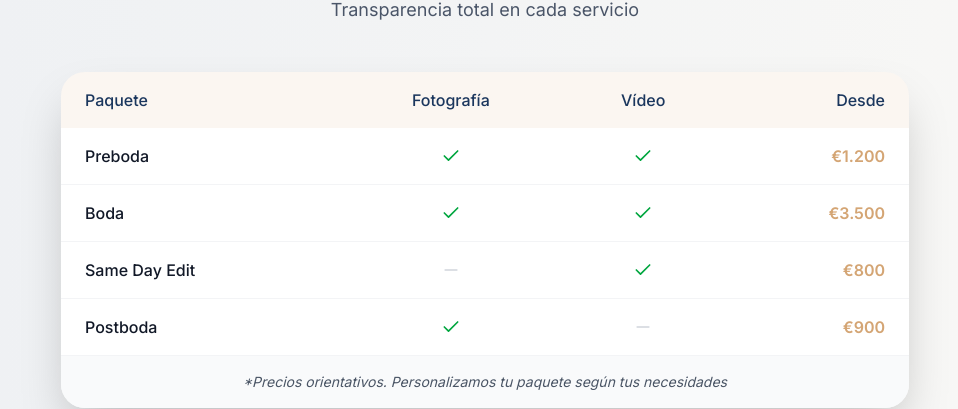
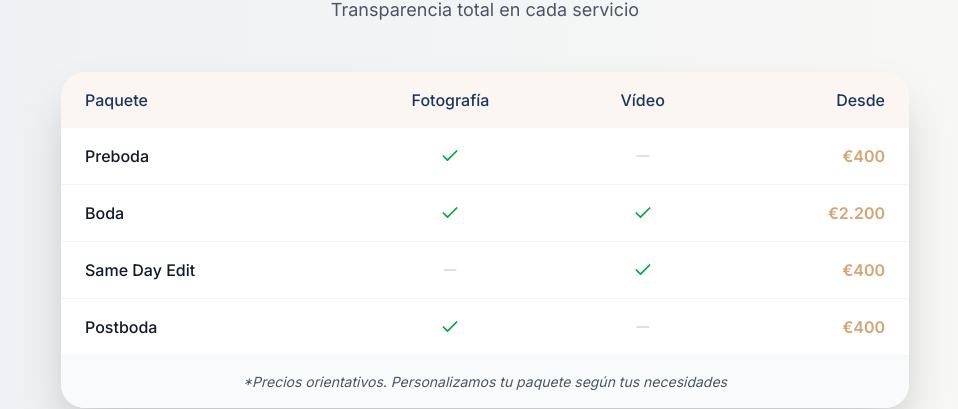
Before and after one commit to jmonzonc/fran-molina-bodas, a Next.js app: page / in a window 1280 px wide. Shown: the part 3876-4285 px from the top of the page, without its empty margins (155-1113 px from the left). Built offline with nearby package versions, Linux system fonts and the light colour scheme; no server answers.

Commit message:
Update pricing data for packages

```diff
--- a/components/pricing-section.tsx
+++ b/components/pricing-section.tsx
@@ -15,10 +15,10 @@ interface PricingRow {
 }
 
 const PRICING_DATA: PricingRow[] = [
-  { package: "Preboda", photography: true, video: true, price: "€1.200" },
-  { package: "Boda", photography: true, video: true, price: "€3.500" },
-  { package: "Same Day Edit", photography: false, video: true, price: "€800" },
-  { package: "Postboda", photography: true, video: false, price: "€900" },
+  { package: "Preboda", photography: true, video: false, price: "€400" },
+  { package: "Boda", photography: true, video: true, price: "€2.200" },
+  { package: "Same Day Edit", photography: false, video: true, price: "€400" },
+  { package: "Postboda", photography: true, video: false, price: "€400" },
 ]
 
 // Columnas de la tabla para evitar repetición
```
